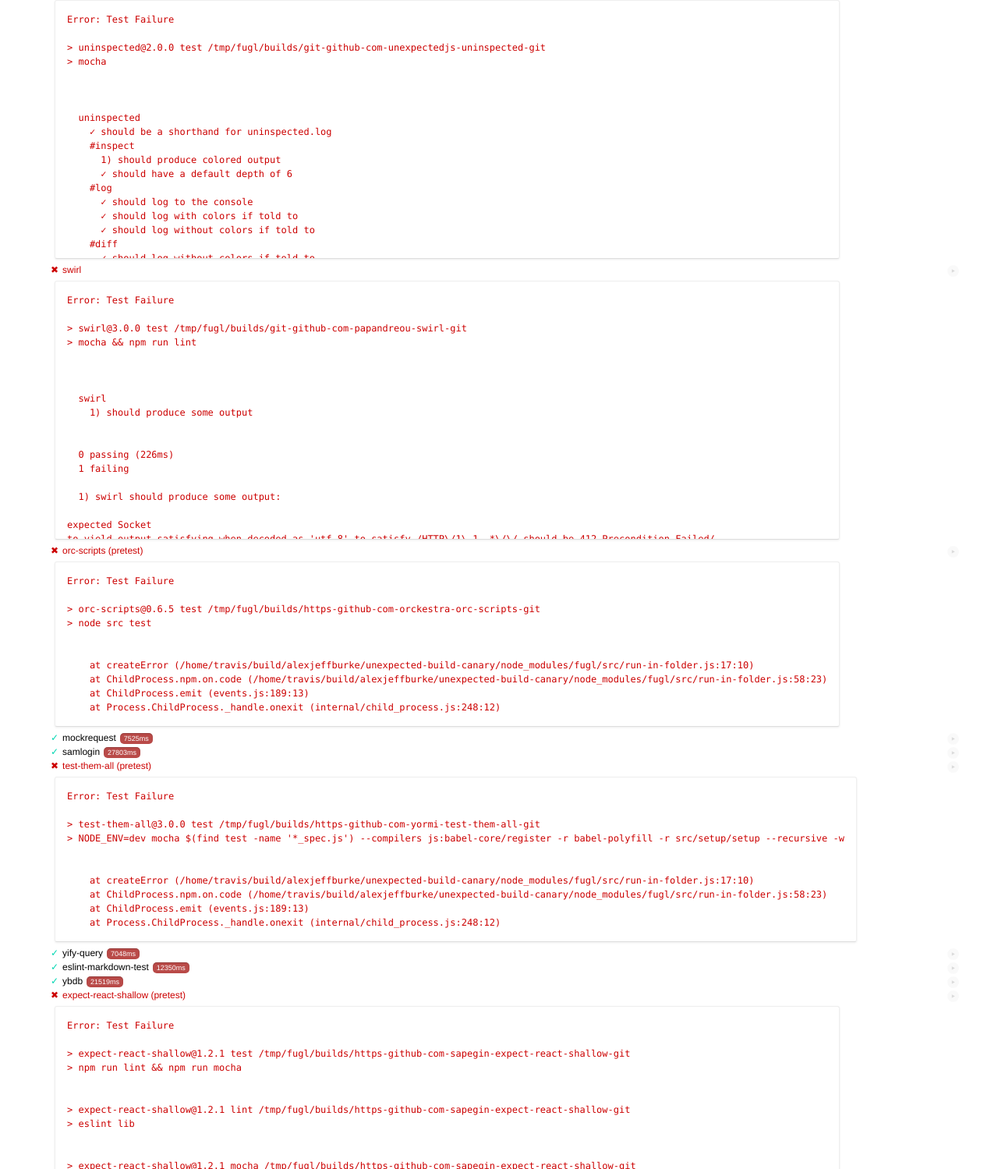
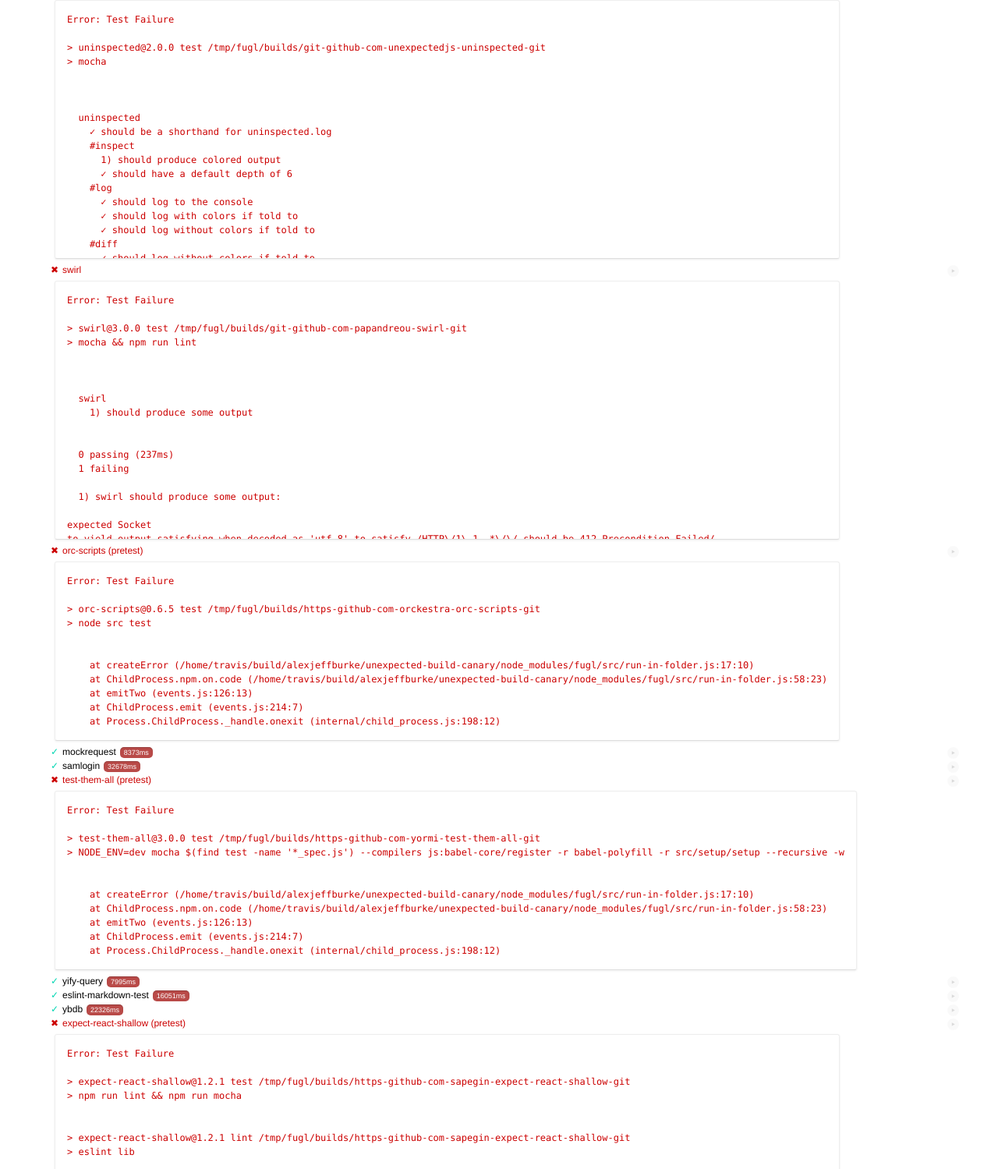
Before and after one commit to alexjeffburke/unexpected-build-canary, a plain HTML site: page index.html in a window 1280 px wide. Shown: the part 101-1600 px from the top of the page at 78% size. Drawn offline with Linux system fonts and the light colour scheme.

Commit message:
Deploy alexjeffburke/unexpected-build-canary to github.com/alexjeffburke/unexpected-build-canary.git:gh-pages

```diff
--- a/index.html
+++ b/index.html
@@ -2,7 +2,7 @@
     <link href="index.css" rel="stylesheet">
 
   </head><body>
-    <div id="mocha"><ul id="mocha-stats"><li class="progress"><canvas width="40" height="40"></canvas></li><li class="passes"><a href="javascript:void(0);">passes:</a> <em>11</em></li><li class="failures"><a href="javascript:void(0);">failures:</a> <em>6</em></li><li class="duration">duration: <em>416.27</em>s</li></ul><ul id="mocha-report"><li class="test pass slow"><h2>httpception<span class="duration">65434ms</span> <a href="blank?grep=httpception" class="replay">‣</a></h2><pre style="display: none;"><code></code></pre></li><li class="test fail"><h2>uninspected (pretest) <a href="blank?grep=uninspected" class="replay">‣</a></h2><pre class="error">Error: Test Failure
+    <div id="mocha"><ul id="mocha-stats"><li class="progress"><canvas width="40" height="40"></canvas></li><li class="passes"><a href="javascript:void(0);">passes:</a> <em>11</em></li><li class="failures"><a href="javascript:void(0);">failures:</a> <em>6</em></li><li class="duration">duration: <em>511.35</em>s</li></ul><ul id="mocha-report"><li class="test pass slow"><h2>httpception<span class="duration">78048ms</span> <a href="blank?grep=httpception" class="replay">‣</a></h2><pre style="display: none;"><code></code></pre></li><li class="test fail"><h2>uninspected (pretest) <a href="blank?grep=uninspected" class="replay">‣</a></h2><pre class="error">Error: Test Failure
 
 &gt; uninspected@2.0.0 test /tmp/fugl/builds/git-github-com-unexpectedjs-uninspected-git
 &gt; mocha
@@ -23,7 +23,7 @@
       ✓ should do something reasonable when diffing primitive values with no specific built-in diff
 
 
-  7 passing (50ms)
+  7 passing (67ms)
   1 failing
 
   1) uninspected
@@ -44,8 +44,9 @@
 
     at createError (/home/travis/build/alexjeffburke/unexpected-build-canary/node_modules/fugl/src/run-in-folder.js:17:10)
     at ChildProcess.npm.on.code (/home/travis/build/alexjeffburke/unexpected-build-canary/node_modules/fugl/src/run-in-folder.js:58:23)
-    at ChildProcess.emit (events.js:189:13)
-    at Process.ChildProcess._handle.onexit (internal/child_process.js:248:12)</pre><pre style="display: none;"><code></code></pre></li><li class="test fail"><h2>swirl <a href="blank?grep=swirl" class="replay">‣</a></h2><pre class="error">Error: Test Failure
+    at emitTwo (events.js:126:13)
+    at ChildProcess.emit (events.js:214:7)
+    at Process.ChildProcess._handle.onexit (internal/child_process.js:198:12)</pre><pre style="display: none;"><code></code></pre></li><li class="test fail"><h2>swirl <a href="blank?grep=swirl" class="replay">‣</a></h2><pre class="error">Error: Test Failure
 
 &gt; swirl@3.0.0 test /tmp/fugl/builds/git-github-com-papandreou-swirl-git
 &gt; mocha &amp;&amp; npm run lint
@@ -56,7 +57,7 @@
     1) should produce some output
 
 
-  0 passing (226ms)
+  0 passing (237ms)
   1 failing
 
   1) swirl should produce some output:
@@ -76,8 +77,9 @@
 
     at createError (/home/travis/build/alexjeffburke/unexpected-build-canary/node_modules/fugl/src/run-in-folder.js:17:10)
     at ChildProcess.npm.on.code (/home/travis/build/alexjeffburke/unexpected-build-canary/node_modules/fugl/src/run-in-folder.js:58:23)
-    at ChildProcess.emit (events.js:189:13)
-    at Process.ChildProcess._handle.onexit (internal/child_process.js:248:12)</pre><pre style="display: none;"><code></code></pre></li><li class="test fail"><h2>orc-scripts (pretest) <a href="blank?grep=orc-scripts" class="replay">‣</a></h2><pre class="error">Error: Test Failure
+    at emitTwo (events.js:126:13)
+    at ChildProcess.emit (events.js:214:7)
+    at Process.ChildProcess._handle.onexit (internal/child_process.js:198:12)</pre><pre style="display: none;"><code></code></pre></li><li class="test fail"><h2>orc-scripts (pretest) <a href="blank?grep=orc-scripts" class="replay">‣</a></h2><pre class="error">Error: Test Failure
 
 &gt; orc-scripts@0.6.5 test /tmp/fugl/builds/https-github-com-orckestra-orc-scripts-git
 &gt; node src test
@@ -85,8 +87,9 @@
 
     at createError (/home/travis/build/alexjeffburke/unexpected-build-canary/node_modules/fugl/src/run-in-folder.js:17:10)
     at ChildProcess.npm.on.code (/home/travis/build/alexjeffburke/unexpected-build-canary/node_modules/fugl/src/run-in-folder.js:58:23)
-    at ChildProcess.emit (events.js:189:13)
-    at Process.ChildProcess._handle.onexit (internal/child_process.js:248:12)</pre><pre style="display: none;"><code></code></pre></li><li class="test pass slow"><h2>mockrequest<span class="duration">7525ms</span> <a href="blank?grep=mockrequest" class="replay">‣</a></h2><pre style="display: none;"><code></code></pre></li><li class="test pass slow"><h2>samlogin<span class="duration">27803ms</span> <a href="blank?grep=samlogin" class="replay">‣</a></h2><pre style="display: none;"><code></code></pre></li><li class="test fail"><h2>test-them-all (pretest) <a href="blank?grep=test-them-all" class="replay">‣</a></h2><pre class="error">Error: Test Failure
+    at emitTwo (events.js:126:13)
+    at ChildProcess.emit (events.js:214:7)
+    at Process.ChildProcess._handle.onexit (internal/child_process.js:198:12)</pre><pre style="display: none;"><code></code></pre></li><li class="test pass slow"><h2>mockrequest<span class="duration">8373ms</span> <a href="blank?grep=mockrequest" class="replay">‣</a></h2><pre style="display: none;"><code></code></pre></li><li class="test pass slow"><h2>samlogin<span class="duration">32678ms</span> <a href="blank?grep=samlogin" class="replay">‣</a></h2><pre style="display: none;"><code></code></pre></li><li class="test fail"><h2>test-them-all (pretest) <a href="blank?grep=test-them-all" class="replay">‣</a></h2><pre class="error">Error: Test Failure
 
 &gt; test-them-all@3.0.0 test /tmp/fugl/builds/https-github-com-yormi-test-them-all-git
 &gt; NODE_ENV=dev mocha $(find test -name '*_spec.js') --compilers js:babel-core/register -r babel-polyfill -r src/setup/setup --recursive -w
@@ -94,8 +97,9 @@
 
     at createError (/home/travis/build/alexjeffburke/unexpected-build-canary/node_modules/fugl/src/run-in-folder.js:17:10)
     at ChildProcess.npm.on.code (/home/travis/build/alexjeffburke/unexpected-build-canary/node_modules/fugl/src/run-in-folder.js:58:23)
-    at ChildProcess.emit (events.js:189:13)
-    at Process.ChildProcess._handle.onexit (internal/child_process.js:248:12)</pre><pre style="display: none;"><code></code></pre></li><li class="test pass slow"><h2>yify-query<span class="duration">7048ms</span> <a href="blank?grep=yify-query" class="replay">‣</a></h2><pre style="display: none;"><code></code></pre></li><li class="test pass slow"><h2>eslint-markdown-test<span class="duration">12350ms</span> <a href="blank?grep=eslint-markdown-test" class="replay">‣</a></h2><pre style="display: none;"><code></code></pre></li><li class="test pass slow"><h2>ybdb<span class="duration">21519ms</span> <a href="blank?grep=ybdb" class="replay">‣</a></h2><pre style="display: none;"><code></code></pre></li><li class="test fail"><h2>expect-react-shallow (pretest) <a href="blank?grep=expect-react-shallow" class="replay">‣</a></h2><pre class="error">Error: Test Failure
+    at emitTwo (events.js:126:13)
+    at ChildProcess.emit (events.js:214:7)
+    at Process.ChildProcess._handle.onexit (internal/child_process.js:198:12)</pre><pre style="display: none;"><code></code></pre></li><li class="test pass slow"><h2>yify-query<span class="duration">7995ms</span> <a href="blank?grep=yify-query" class="replay">‣</a></h2><pre style="display: none;"><code></code></pre></li><li class="test pass slow"><h2>eslint-markdown-test<span class="duration">16051ms</span> <a href="blank?grep=eslint-markdown-test" class="replay">‣</a></h2><pre style="display: none;"><code></code></pre></li><li class="test pass slow"><h2>ybdb<span class="duration">22326ms</span> <a href="blank?grep=ybdb" class="replay">‣</a></h2><pre style="display: none;"><code></code></pre></li><li class="test fail"><h2>expect-react-shallow (pretest) <a href="blank?grep=expect-react-shallow" class="replay">‣</a></h2><pre class="error">Error: Test Failure
 
 &gt; expect-react-shallow@1.2.1 test /tmp/fugl/builds/https-github-com-sapegin-expect-react-shallow-git
 &gt; npm run lint &amp;&amp; npm run mocha
@@ -111,8 +115,9 @@
 
     at createError (/home/travis/build/alexjeffburke/unexpected-build-canary/node_modules/fugl/src/run-in-folder.js:17:10)
     at ChildProcess.npm.on.code (/home/travis/build/alexjeffburke/unexpected-build-canary/node_modules/fugl/src/run-in-folder.js:58:23)
-    at ChildProcess.emit (events.js:189:13)
-    at Process.ChildProcess._handle.onexit (internal/child_process.js:248:12)</pre><pre style="display: none;"><code></code></pre></li><li class="test fail"><h2>assert-the-unexpected <a href="blank?grep=assert-the-unexpected" class="replay">‣</a></h2><pre class="error">Error: Test Failure
+    at emitTwo (events.js:126:13)
+    at ChildProcess.emit (events.js:214:7)
+    at Process.ChildProcess._handle.onexit (internal/child_process.js:198:12)</pre><pre style="display: none;"><code></code></pre></li><li class="test fail"><h2>assert-the-unexpected <a href="blank?grep=assert-the-unexpected" class="replay">‣</a></h2><pre class="error">Error: Test Failure
 
 &gt; assert-the-unexpected@1.0.0 test /tmp/fugl/builds/git-github-com-alexjeffburke-assert-the-unexpected-git
 &gt; mocha
@@ -178,7 +183,7 @@
     - should pass node 6.15.1 tests
 
 
-  30 passing (161ms)
+  30 passing (176ms)
   2 pending
   10 failing
 
@@ -474,8 +479,9 @@
 
     at createError (/home/travis/build/alexjeffburke/unexpected-build-canary/node_modules/fugl/src/run-in-folder.js:17:10)
     at ChildProcess.npm.on.code (/home/travis/build/alexjeffburke/unexpected-build-canary/node_modules/fugl/src/run-in-folder.js:58:23)
-    at ChildProcess.emit (events.js:189:13)
-    at Process.ChildProcess._handle.onexit (internal/child_process.js:248:12)</pre><pre style="display: none;"><code></code></pre></li><li class="test pass slow"><h2>jest-unexpected<span class="duration">55652ms</span> <a href="blank?grep=jest-unexpected" class="replay">‣</a></h2><pre style="display: none;"><code></code></pre></li><li class="test pass slow"><h2>unchecked<span class="duration">25214ms</span> <a href="blank?grep=unchecked" class="replay">‣</a></h2><pre style="display: none;"><code></code></pre></li><li class="test pass slow"><h2>graphql-client-benchmarks<span class="duration">28381ms</span> <a href="blank?grep=graphql-client-benchmarks" class="replay">‣</a></h2><pre style="display: none;"><code></code></pre></li><li class="test pass slow"><h2>confer-js<span class="duration">6785ms</span> <a href="blank?grep=confer-js" class="replay">‣</a></h2><pre style="display: none;"><code></code></pre></li><li class="test pass slow"><h2>browser-resolve-cli<span class="duration">35027ms</span> <a href="blank?grep=browser-resolve-cli" class="replay">‣</a></h2><pre style="display: none;"><code></code></pre></li></ul></div>
+    at emitTwo (events.js:126:13)
+    at ChildProcess.emit (events.js:214:7)
+    at Process.ChildProcess._handle.onexit (internal/child_process.js:198:12)</pre><pre style="display: none;"><code></code></pre></li><li class="test pass slow"><h2>jest-unexpected<span class="duration">63973ms</span> <a href="blank?grep=jest-unexpected" class="replay">‣</a></h2><pre style="display: none;"><code></code></pre></li><li class="test pass slow"><h2>unchecked<span class="duration">32421ms</span> <a href="blank?grep=unchecked" class="replay">‣</a></h2><pre style="display: none;"><code></code></pre></li><li class="test pass slow"><h2>graphql-client-benchmarks<span class="duration">37429ms</span> <a href="blank?grep=graphql-client-benchmarks" class="replay">‣</a></h2><pre style="display: none;"><code></code></pre></li><li class="test pass slow"><h2>confer-js<span class="duration">12951ms</span> <a href="blank?grep=confer-js" class="replay">‣</a></h2><pre style="display: none;"><code></code></pre></li><li class="test pass slow"><h2>browser-resolve-cli<span class="duration">36276ms</span> <a href="blank?grep=browser-resolve-cli" class="replay">‣</a></h2><pre style="display: none;"><code></code></pre></li></ul></div>
 
 
 </body></html>
```
